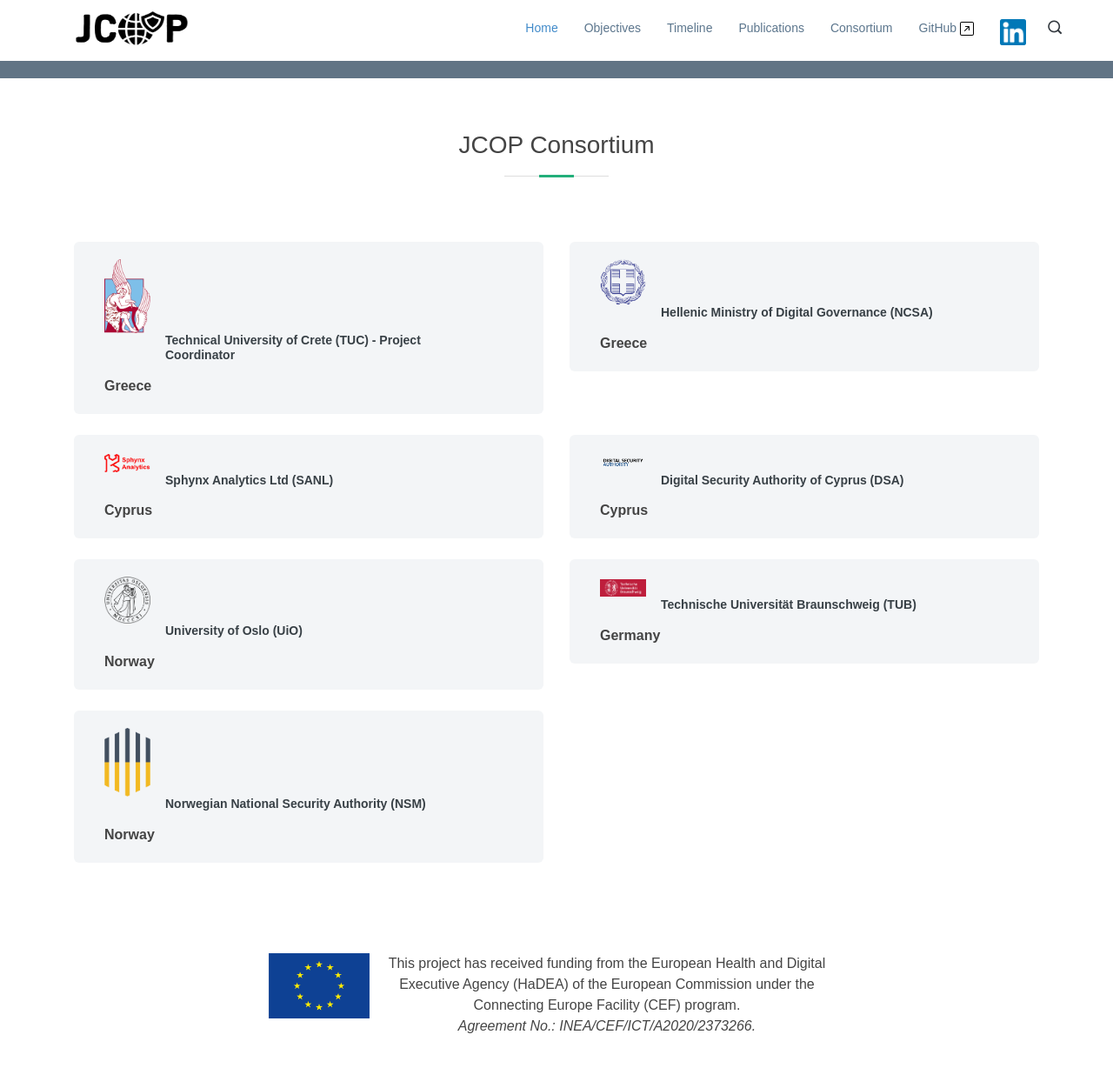
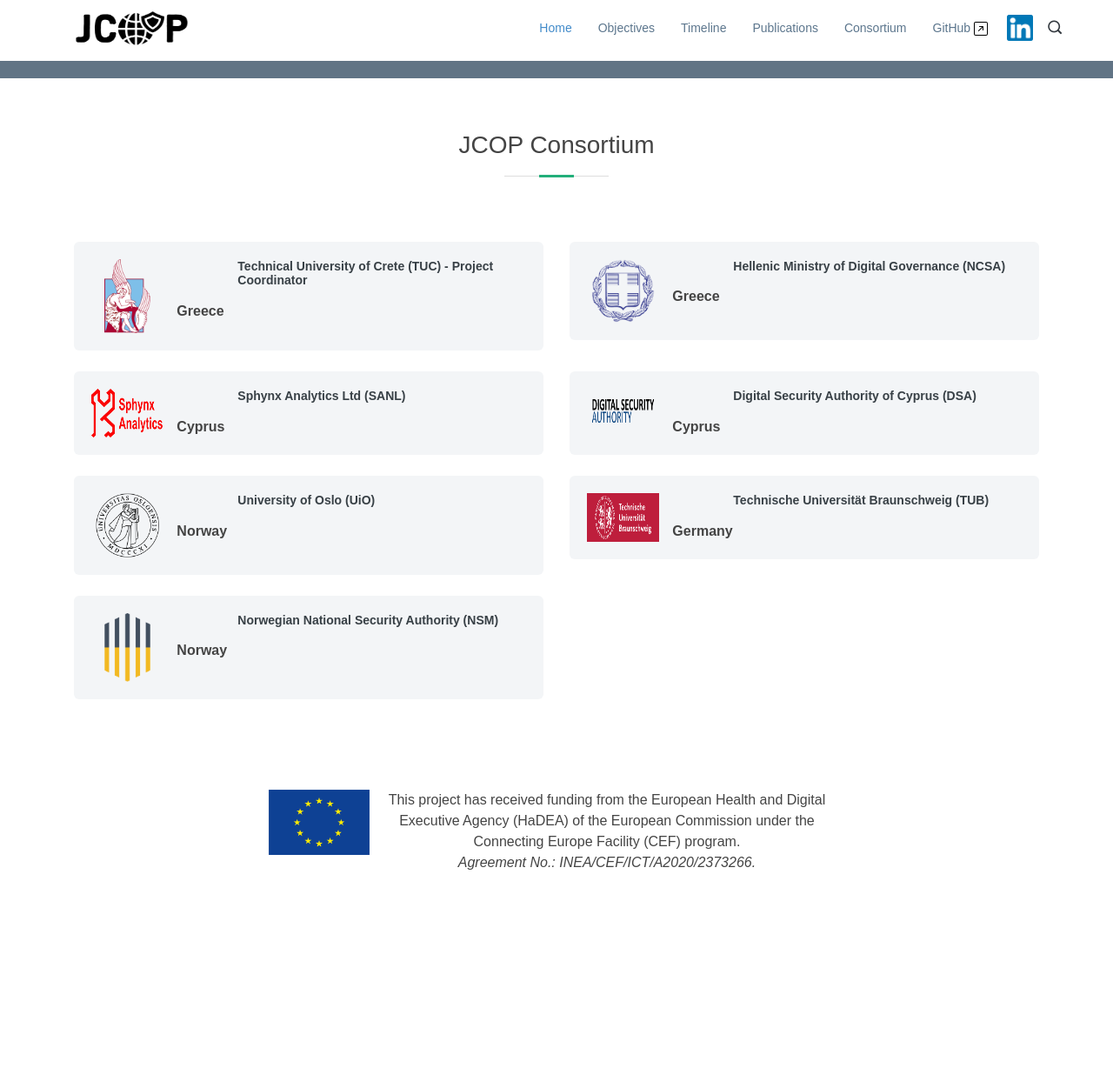
Before and after one commit to mateusdz/jcopweb, a Jekyll site: the page built from consortium.html, in a window 1280 px wide. Shown: the whole page at 87% size. Built offline with Jekyll 4.4.1, drawn with Linux system fonts in a browser that asks for light colours; after the commit the page ends 1040 px from its top, so only the background shows below that.

Commit message:
Additional css classes.

```diff
--- a/assets/css/style.css
+++ b/assets/css/style.css
@@ -31,6 +31,31 @@
 
 footer > section {
   padding-bottom:20px;
+}
+
+/* ---------------------------
+#  Flex
+--------------------------  */
+
+.flex {
+  display: flex;
+  flex-wrap: wrap;
+}
+
+.flex-col {
+  flex-direction: column;
+}
+
+.remove-padding {
+  padding: 0px;
+}
+
+.padding-sides-5 {
+  padding: 0px 5px 0px 5px;
+}
+
+.nav-menu-icon-linkedin {
+  padding: 7px 7px 0px 7px !important;
 }
 
 
```
Also changed, not shown: 2 other files.
